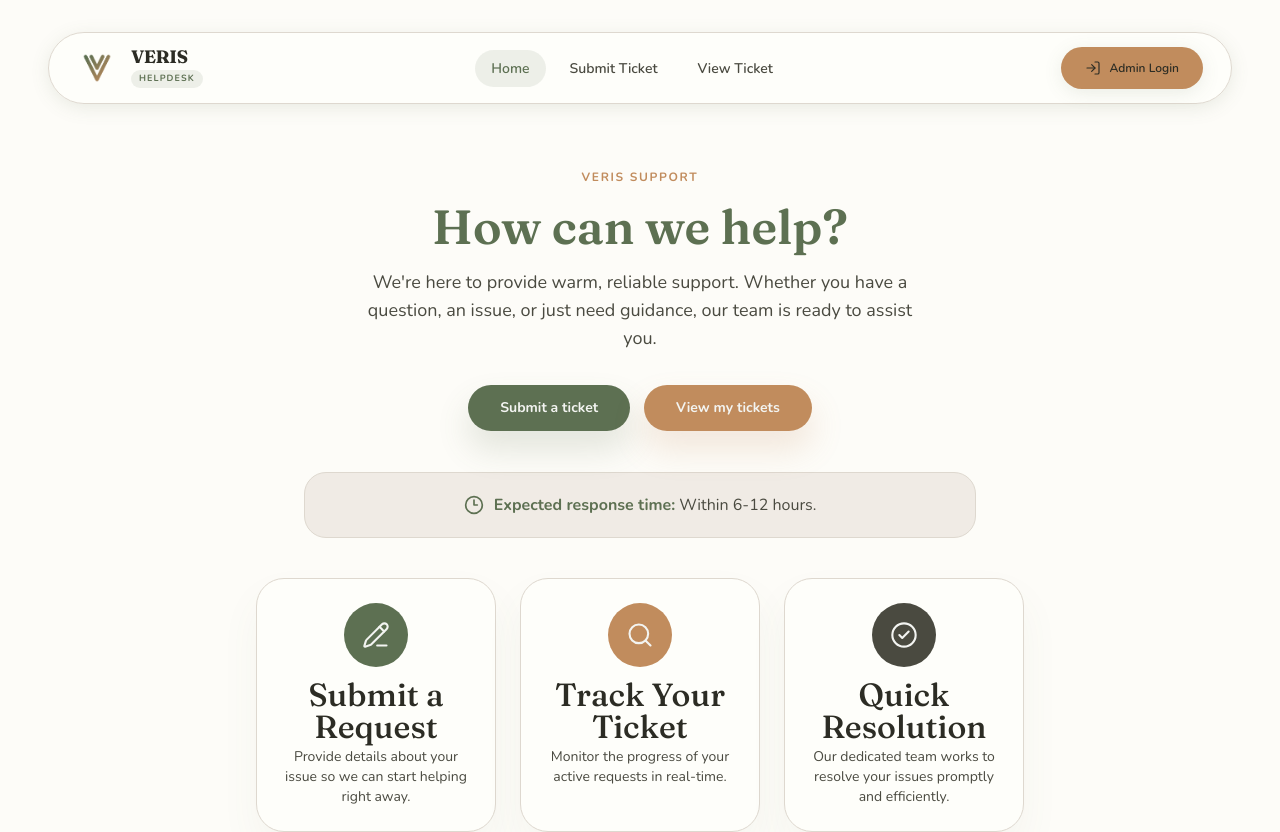
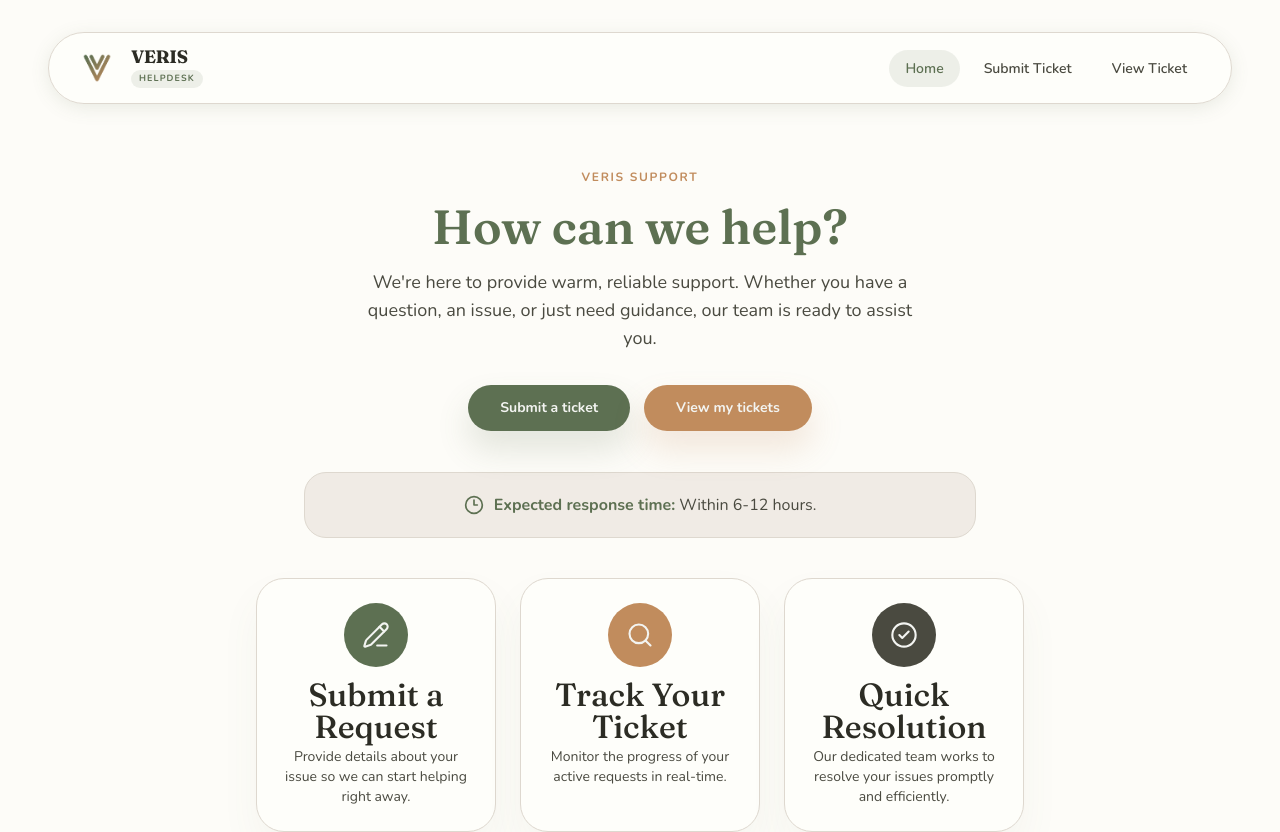
Before and after one commit to Atlas-VSU/veris-helpdesk, a Next.js app: page / in a window 1280 px wide. Shown: the top 832 px of the page. Built offline with nearby package versions, Linux system fonts and the light colour scheme.

Commit message:
[fix] remove admin ogin button

```diff
--- a/features/shared/components/DesktopNavigation.tsx
+++ b/features/shared/components/DesktopNavigation.tsx
@@ -2,7 +2,6 @@
 
 import Link from "next/link";
 import { usePathname } from "next/navigation";
-import { LogIn } from "lucide-react";
 import { Avatar, AvatarFallback, AvatarImage } from "@/components/ui/avatar";
 import { cn } from "@/lib/utils";
 import { navigationItems } from "../navigationItems";
@@ -59,20 +58,6 @@ export default function DesktopNavigation() {
             );
           })}
         </nav>
-
-        <div className="hidden items-center sm:flex">
-          <Link
-            href="/admin/login"
-            className="group flex items-center gap-2 rounded-full bg-[var(--palette-terracotta)] px-6 py-3 text-xs font-semibold text-[var(--palette-charcoal-olive)] shadow-soft transition-all duration-300 hover:bg-[var(--palette-terracotta)]/90 hover:scale-[1.06] hover:shadow-float active:scale-95"
-          >
-            <LogIn
-              aria-hidden="true"
-              className="size-3.5 md:size-4"
-              strokeWidth={1.75}
-            />
-            Admin Login
-          </Link>
-        </div>
     </>
 
   )
--- a/features/shared/components/MobileDrawer.tsx
+++ b/features/shared/components/MobileDrawer.tsx
@@ -3,7 +3,7 @@
 import Link from "next/link";
 import { useState } from "react";
 import { usePathname } from "next/navigation";
-import { LogIn, Menu } from "lucide-react";
+import { Menu } from "lucide-react";
 
 import { Drawer, DrawerContent, DrawerHeader, DrawerTitle, DrawerTrigger } from "@/components/ui/drawer";
 import { Avatar, AvatarFallback, AvatarImage } from "@/components/ui/avatar";
@@ -86,19 +86,6 @@ export default function MobileDrawer() {
                   })}
                 </nav>
                 </div>
-
-              <div className="mt-6 border-t border-[var(--palette-stone)] pt-4">
-                <div className="mx-auto w-[calc(100%-1.5rem)] max-w-[16rem]">
-                  <Link
-                    href="/admin/login"
-                    onClick={() => setIsOpen(false)}
-                    className="flex h-12 w-full items-center justify-center gap-2 overflow-hidden rounded-full bg-[var(--palette-terracotta)] px-5 text-sm font-semibold text-[var(--palette-charcoal-olive)] shadow-[0_12px_28px_rgba(193,140,93,0.18)] transition-all duration-300 hover:-translate-y-0.5 hover:bg-[var(--palette-terracotta)]/90 active:translate-y-0"
-                  >
-                    <LogIn aria-hidden="true" className="h-4 w-4" />
-                    Admin Login
-                  </Link>
-                </div>
-              </div>
             </DrawerContent>
           </Drawer>
         </div>
```
